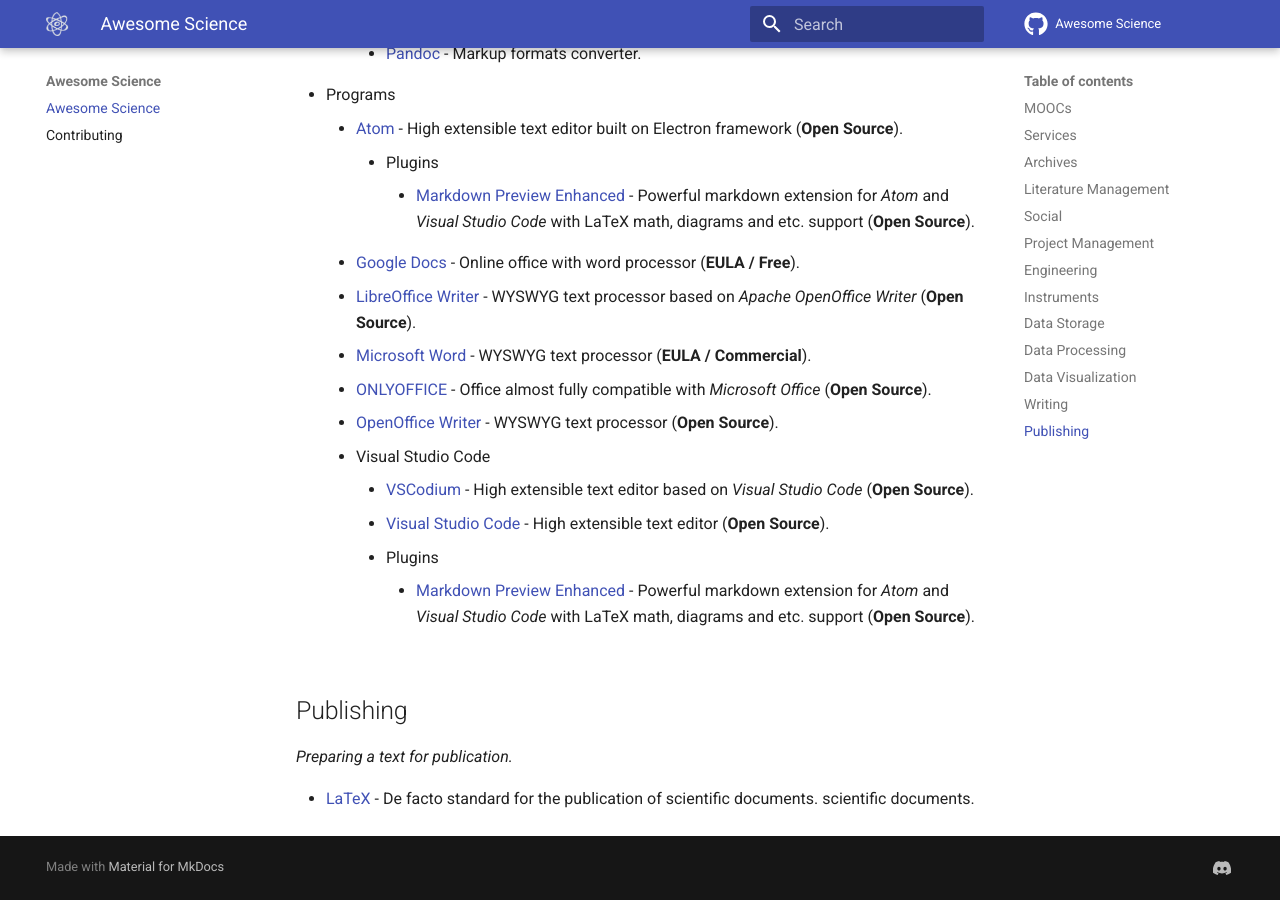
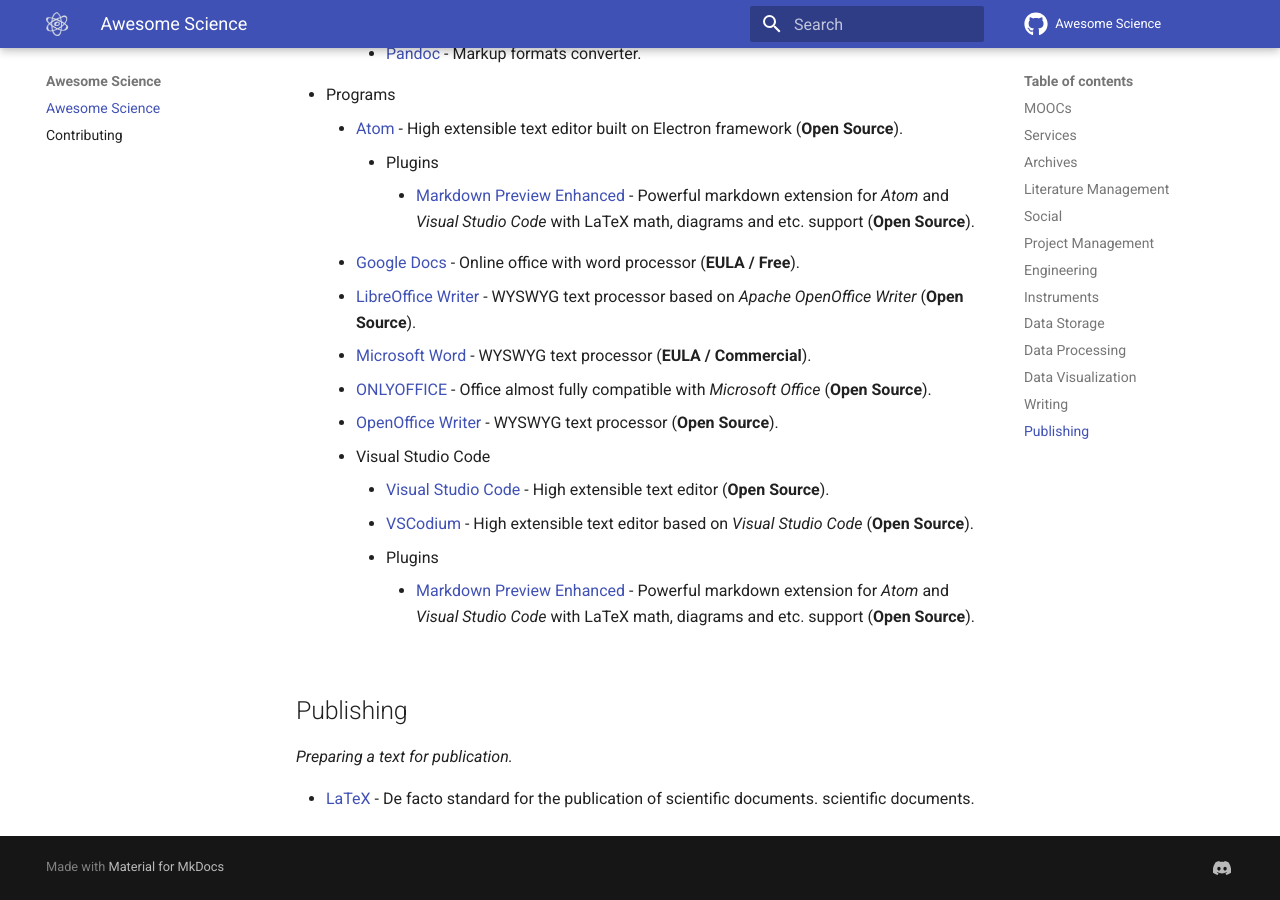
Before and after one commit to deverte/awesome-science, an MkDocs documentation site: the page built from docs/index.md, in a window 1280 px wide and 900 px high, scrolled down 7213 px. Built offline with MkDocs 1.6.1 and Material for MkDocs 9.7.7, drawn with Linux system fonts in a browser that asks for light colours; comment, search, counter and statistics services are not loaded; some of the changed text lies outside the part shown.

Commit message:
Resorting

```diff
--- a/docs/index.md
+++ b/docs/index.md
@@ -140,9 +140,9 @@
     - [scikit-learn](https://www.sklearn.org/) - Machine learning library.
     - [SciPy](https://www.scipy.org/) - Ecosystem for mathematics, science and engineering based on Python.
         - [NumPy](https://numpy.org/) - Base N-dimensional array package.
+        - [pandas](https://pandas.pydata.org/) - Data structures & analysis.
         - [SciPy library](https://www.scipy.org/scipylib/index.html) - Fundamental library for scientific computing.
         - [SymPy](https://www.sympy.org/en/index.html) - Symbolic mathematics.
-        - [pandas](https://pandas.pydata.org/) - Data structures & analysis.
     - [statsmodels](https://www.statsmodels.org/) - Python module for statistical models.
     - [TensorFlow](https://www.tensorflow.org/) - Platform for machine learning.
 - Platforms
@@ -202,8 +202,8 @@
     - [ONLYOFFICE](https://www.onlyoffice.com/) - Office almost fully compatible with *Microsoft Office* (**Open Source**).
     - [OpenOffice Writer](http://www.openoffice.org/) - WYSWYG text processor (**Open Source**).
     - Visual Studio Code
+        - [Visual Studio Code](https://code.visualstudio.com/) - High extensible text editor  (**Open Source**).
         - [VSCodium](https://vscodium.com/) - High extensible text editor based on *Visual Studio Code* (**Open Source**).
-        - [Visual Studio Code](https://code.visualstudio.com/) - High extensible text editor  (**Open Source**).
         - Plugins
             - [Markdown Preview Enhanced](https://shd101wyy.github.io/markdown-preview-enhanced/#/) - Powerful markdown extension for *Atom* and *Visual Studio Code* with LaTeX math, diagrams and etc. support (**Open Source**).
 
```
Also changed, not shown: README.md (+2 -2 lines), site/index.html, site/search/search_index.json, 1 other file.
